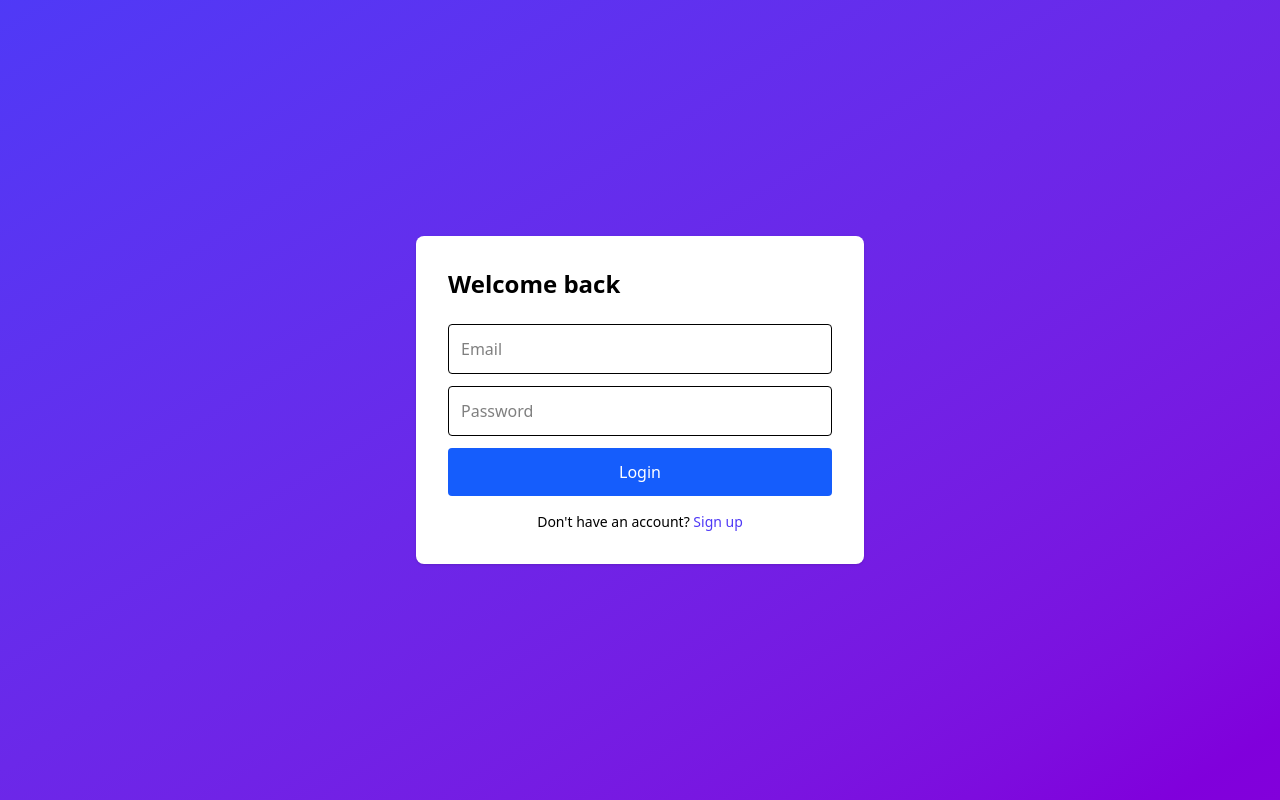
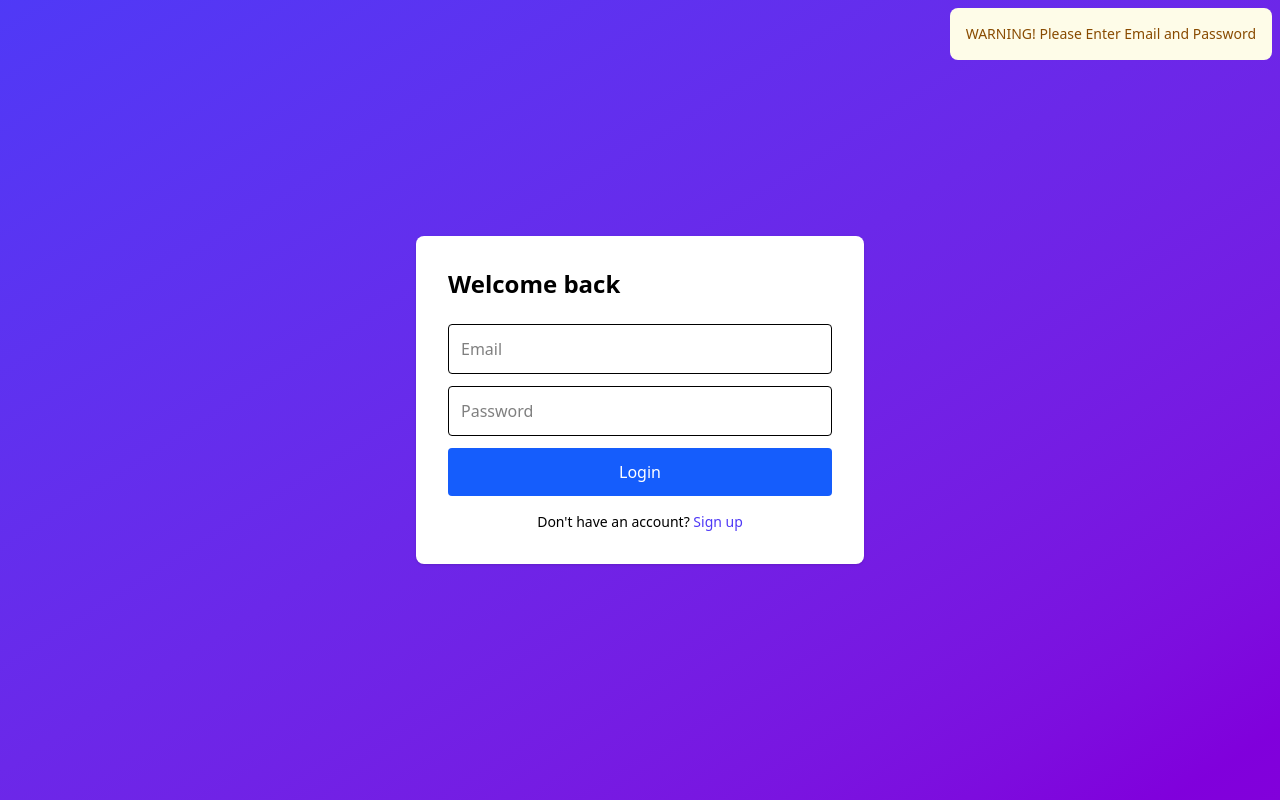
Before and after one commit to samkonnagar/Social-Media, a React (Vite) app in the folder frontend/: page / in a window 1280 px wide. Both pictures are taken after a click on the button "Login". Built offline with nearby package versions, Linux system fonts and the light colour scheme.

Commit message:
feat: add axios for API requests and implement user authentication functions feat: create ErrorPop component for displaying error messages fix: update background styling in Layout component feat: enhance Login component with state management and error handling

```diff
--- a/frontend/package.json
+++ b/frontend/package.json
@@ -11,6 +11,7 @@
   },
   "dependencies": {
     "@tailwindcss/vite": "^4.1.11",
+    "axios": "^1.11.0",
     "lucide-react": "^0.539.0",
     "react": "^19.1.0",
     "react-dom": "^19.1.0",
--- a/frontend/src/Layout.jsx
+++ b/frontend/src/Layout.jsx
@@ -6,8 +6,7 @@ import { Outlet } from "react-router-dom";
 
 function Layout() {
   const background = {
-    background: "#8360c3",
-    background: "-webkit-linear-gradient(to right, #8360c3, #2ebf91)",
+    backgroundColor: "#8360c3",
     background: "linear-gradient(to right, #8360c3, #2ebf91)",
   };
   return (
--- /dev/null
+++ b/frontend/src/api/auth.js
@@ -0,0 +1,17 @@
+import axios from "axios";
+import { BASE_URL } from "../variables.js";
+
+const API = axios.create({
+  baseURL: `${BASE_URL}/auth`,
+});
+
+const userSignUp = (data) => API.post("/register", data);
+
+const userSignIn = (data) => API.post("/login", data);
+
+const getUserDetails = (userId = null) =>
+  userId ? API.get(`/me?id=${userId}`) : API.get("/me");
+
+const getUpdateUser = (data) => API.put("/profile", data);
+
+export { userSignUp, userSignIn, getUserDetails, getUpdateUser };
--- a/frontend/src/pages/Login.jsx
+++ b/frontend/src/pages/Login.jsx
@@ -1,19 +1,66 @@
-import React from "react";
-import { Link} from "react-router-dom";
+import React, { useEffect, useState } from "react";
+import { Link } from "react-router-dom";
+import ErrorPop from "../utils/ErrorPop";
 
 export default function Login() {
+  const [data, setData] = useState({
+    email: "",
+    password: "",
+  });
+
+  const [error, setError] = useState({
+    isError: false,
+    message: "",
+    type: "",
+  });
+
+  console.log(data);
+
+  const handleChange = (e) => {
+    setData((prev) => ({ ...prev, [e.target.name]: e.target.value }));
+  };
+
+  const handleLogin = () => {
+    if (data.email !== "" && data.password !== "") {
+    } else {
+      setError({
+        message: "Please Enter Email and Password",
+        type: "warning",
+        isError: true,
+      });
+    }
+  };
+
+  useEffect(() => {
+    if (error.isError) {
+      setTimeout(() => setError({ message: "", type: "", isError: false }), 5000);
+    }
+  }, [error]);
+
   return (
+    <>
+      {error.isError && <ErrorPop error={error} />}
       <div className="min-h-screen flex items-center justify-center bg-gradient-to-br from-indigo-600 to-purple-700">
         <div className="bg-white rounded-lg shadow p-8 w-full max-w-md">
           <h2 className="text-2xl font-semibold mb-6">Welcome back</h2>
-        <input className="w-full mb-3 p-3 border rounded" placeholder="Email" />
+          <input
+            className="w-full mb-3 p-3 border rounded"
+            placeholder="Email"
+            name="email"
+            value={data.email}
+            onChange={handleChange}
+          />
           <input
             className="w-full mb-3 p-3 border rounded"
             placeholder="Password"
             type="password"
+            name="password"
+            value={data.password}
+            onChange={handleChange}
           />
           <button
             className="w-full py-3 bg-blue-600 text-white rounded"
+            onClick={handleLogin}
           >
             Login
           </button>
@@ -25,5 +72,6 @@ export default function Login() {
           </p>
         </div>
       </div>
+    </>
   );
 }
--- /dev/null
+++ b/frontend/src/utils/ErrorPop.jsx
@@ -0,0 +1,24 @@
+import React from "react";
+
+function ErrorPop({ error }) {
+  const { message, type } = error;
+  const errors = {
+    info: "text-blue-800 bg-blue-50 dark:bg-gray-800 dark:text-blue-400",
+    danger: "text-red-800 bg-red-50 dark:bg-gray-800 dark:text-red-400",
+    success: "text-green-800 bg-green-50 dark:bg-gray-800 dark:text-green-400",
+    warning:
+      "text-yellow-800 bg-yellow-50 dark:bg-gray-800 dark:text-yellow-300",
+  };
+
+  const classes = `p-4 mb-4 text-sm rounded-lg fixed right-2 top-2 ${
+    errors[type ?? "danger"]
+  }`;
+  return (
+    <div className={classes} role="alert">
+      <span className="font-medium">{type?.toUpperCase()}!</span>{" "}
+      {message ?? "Something Wrong"}
+    </div>
+  );
+}
+
+export default ErrorPop;
--- /dev/null
+++ b/frontend/src/variables.js
@@ -0,0 +1,3 @@
+const BASE_URL = "http://localhost:5000/api";
+
+export { BASE_URL };
```
Also changed, not shown: 1 other file (tests, documents, lock files or other folders). Lines whose indentation alone changed are shown as unchanged.
